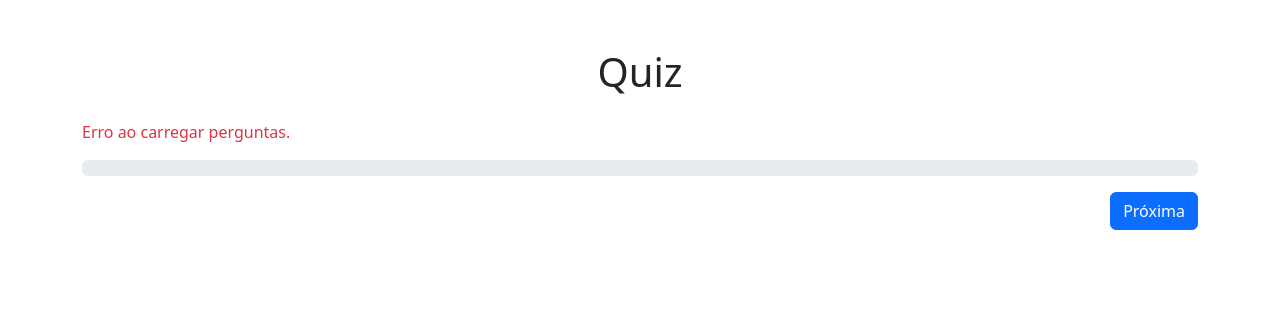
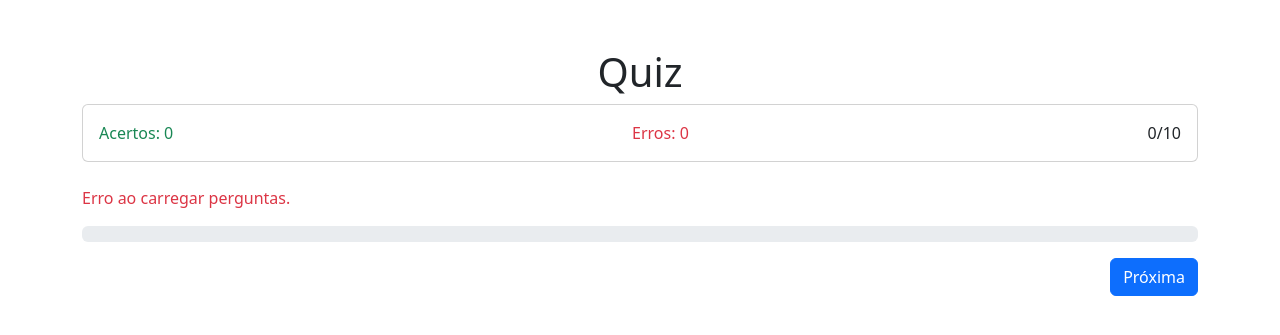
Before and after one commit to HeitorLouzeiro/quiz-django-js, a Django app: template quiz/templates/quiz/pages/index.html in a window 1280 px wide. Shown: the top 335 px of the page. Run offline with Django 3.2, Linux system fonts and the light colour scheme; the template is opened without the code that fills it, so the values that code supplies are empty.

Commit message:
feat: Adicionar contadores de acertos e erros e exibir progresso das perguntas no quiz.

```diff
--- a/quiz/templates/quiz/pages/index.html
+++ b/quiz/templates/quiz/pages/index.html
@@ -12,6 +12,13 @@
         <!-- Container do Quiz -->
         <div id="quiz-container">
             <h1 class="text-center">Quiz</h1>
+            <div class="card mb-3">
+                <div class="card-body d-flex justify-content-between">
+                    <span id="correct-count" class="text-success">Acertos: 0</span>
+                    <span id="wrong-count" class="text-danger">Erros: 0</span>
+                    <span id="question-progress">0/10</span>
+                </div>
+            </div>
             <div id="question-container" class="mt-4">
                 <!-- As questões serão carregadas dinamicamente aqui -->
             </div>
@@ -38,6 +45,8 @@
             let questions = [];
             let currentQuestionIndex = 0;
             let score = 0;
+            let correctCount = 0;
+            let wrongCount = 0;
             const timePerQuestion = 10; // Tempo em segundos
             const progressInterval = 100; // Intervalo para atualizar a barra de progresso (ms)
             let timer;
@@ -75,6 +84,9 @@
                         </ul>
                     `);
 
+                    // Atualizar o progresso da questão
+                    $('#question-progress').text(`${currentQuestionIndex + 1}/${questions.length}`);
+
                     // Reiniciar a barra de carregamento
                     clearInterval(timer);
                     startTimer();
@@ -88,7 +100,14 @@
                 // Verificar se a resposta está correta
                 if (selectedOption && selectedOption === questions[currentQuestionIndex].correct_answer) {
                     score++;
+                    correctCount++;
+                } else {
+                    wrongCount++;
                 }
+
+                // Atualizar contadores de acertos e erros
+                $('#correct-count').text(`Acertos: ${correctCount}`);
+                $('#wrong-count').text(`Erros: ${wrongCount}`);
 
                 currentQuestionIndex++;
                 if (currentQuestionIndex < questions.length) {
```
Also changed, not shown: quiz/views.py (+7 -1 lines).
